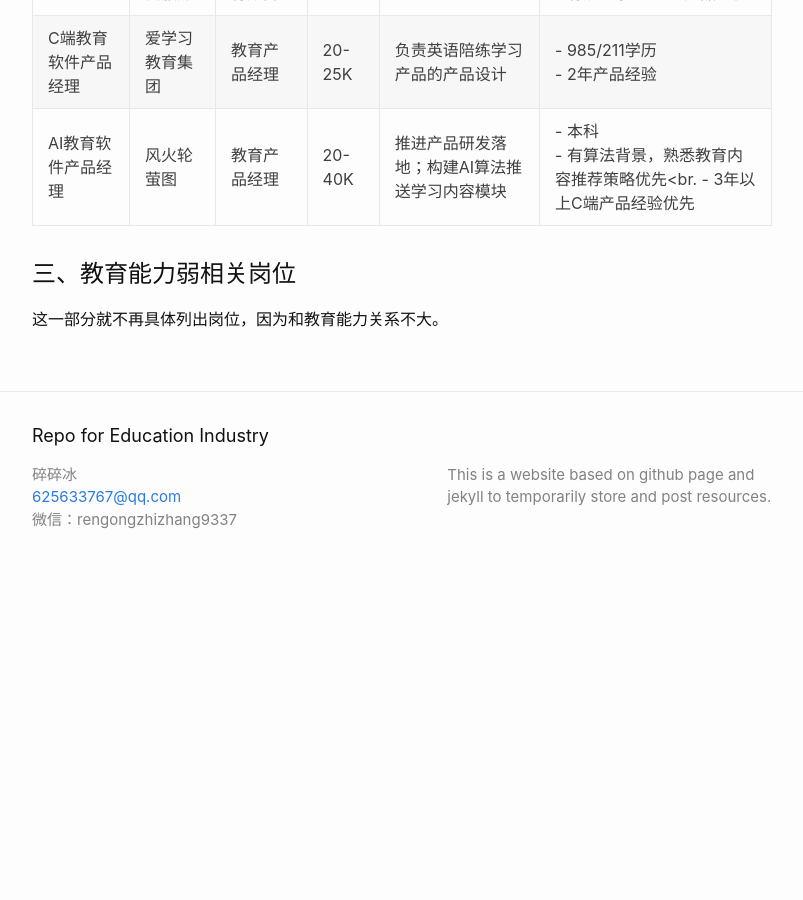
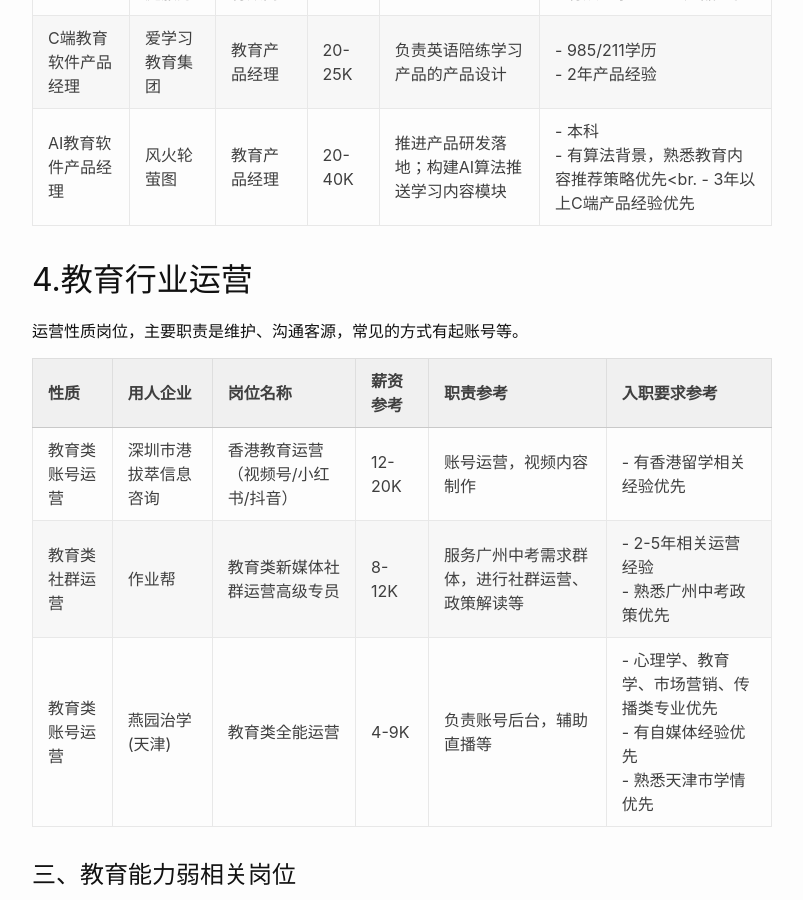
Before and after one commit to broken-ice-ice/Repo-for-Education-Industry, a Jekyll site: the page built from _posts/educationalIndustryCareerGuide/2025-05-01-GetAJobInEduIndustry_3.md, in a window 1280 px wide and 900 px high, scrolled down 5904 px. Shown: the whole window, without its empty margins (238-1041 px from the left). Built offline with Jekyll 4.4.1, drawn with Linux system fonts in a browser that asks for light colours; our own code applies the rules of GitHub Pages for plain Markdown files; before the commit the page ends 6495 px from its top, so only the background shows below that.

Commit message:
Update 2025-05-01-GetAJobInEduIndustry_3.md

```diff
--- a/_posts/educationalIndustryCareerGuide/2025-05-01-GetAJobInEduIndustry_3.md
+++ b/_posts/educationalIndustryCareerGuide/2025-05-01-GetAJobInEduIndustry_3.md
@@ -139,6 +139,17 @@ categories: 教育行业就业科普
 |C端教育软件产品经理 |  爱学习教育集团      | 教育产品经理 | 20-25K  | 负责英语陪练学习产品的产品设计                              | - 985/211学历<br> - 2年产品经验|
 |AI教育软件产品经理|风火轮萤图  |教育产品经理   |20-40K|  推进产品研发落地；构建AI算法推送学习内容模块| - 本科<br> - 有算法背景，熟悉教育内容推荐策略优先<br. - 3年以上C端产品经验优先|
 
+## 4.教育行业运营
+
+运营性质岗位，主要职责是维护、沟通客源，常见的方式有起账号等。
+
+| 性质         | 用人企业            | 岗位名称           | 薪资参考 | 职责参考                                                                     | 入职要求参考                            |
+|--------------|--------------------|--------------------|----------|------------------------------------------------------------------------------|-----------------------------------------|
+|教育类账号运营| 深圳市港拔萃信息咨询|  香港教育运营（视频号/小红书/抖音）    |    12-20K |账号运营，视频内容制作        | - 有香港留学相关经验优先|
+|教育类社群运营|  作业帮    | 教育类新媒体社群运营高级专员 | 8-12K | 服务广州中考需求群体，进行社群运营、政策解读等             |- 2-5年相关运营经验<br> - 熟悉广州中考政策优先|
+|教育类账号运营|燕园治学(天津)  |教育类全能运营   |4-9K| 负责账号后台，辅助直播等| - 心理学、教育学、市场营销、传播类专业优先<br> - 有自媒体经验优先<br> - 熟悉天津市学情优先|
+
+
 # 三、教育能力弱相关岗位
 
 这一部分就不再具体列出岗位，因为和教育能力关系不大。
```
